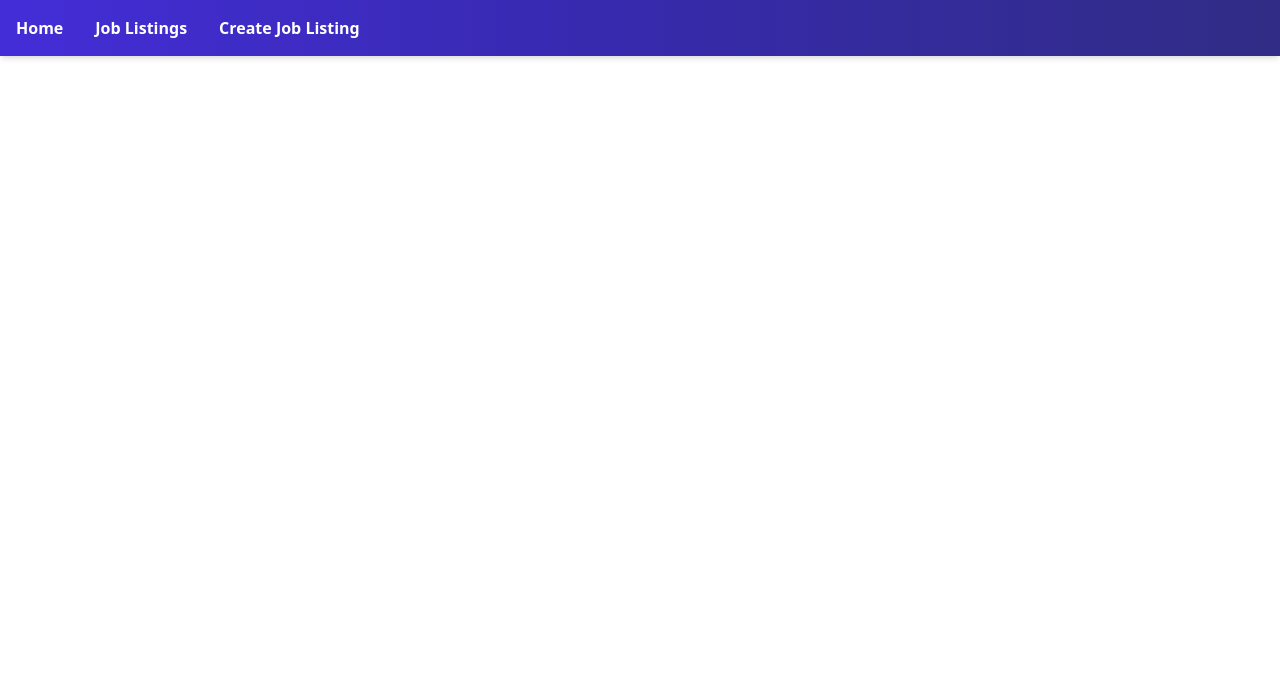
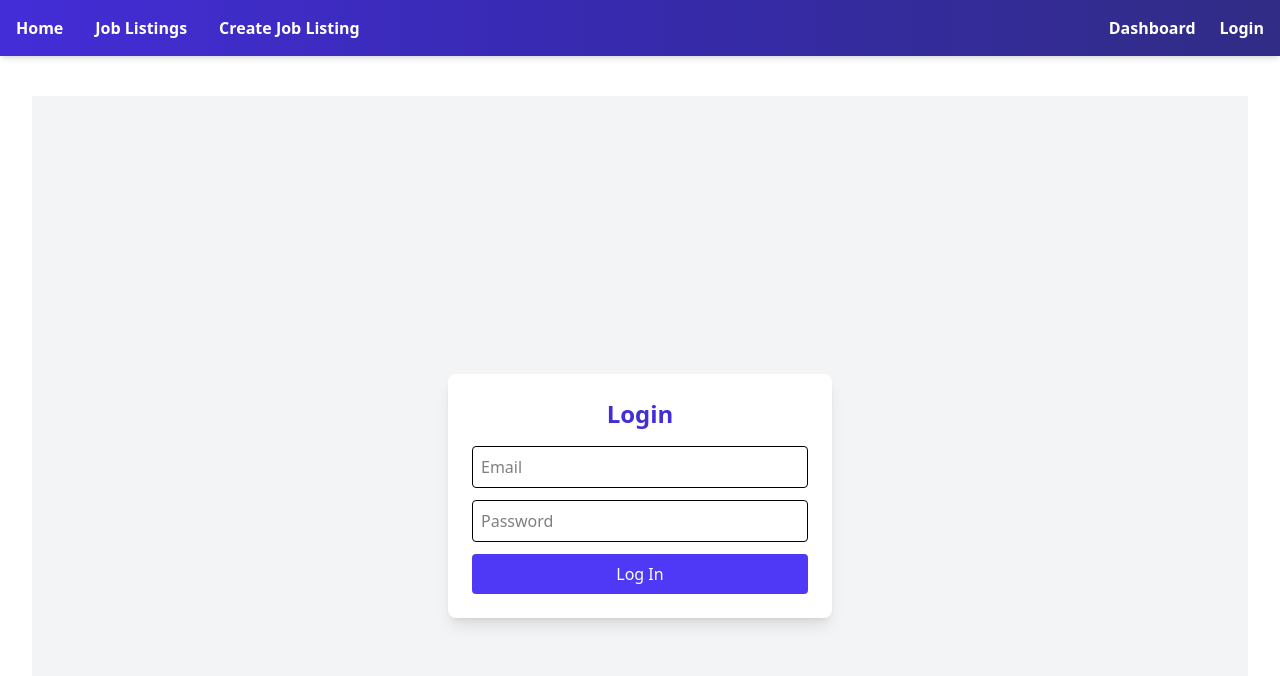
Before and after one commit to amar-ashfaq/job-board-app, a React (Vite) app: page /login in a window 1280 px wide. Shown: the top 676 px of the page. Built offline with nearby package versions, Linux system fonts and the light colour scheme.

Commit message:
Implemented the login and dashboard

```diff
--- a/src/components/Navigation.tsx
+++ b/src/components/Navigation.tsx
@@ -1,16 +1,20 @@
 import { BrowserRouter as Router, Route, Routes, Link } from "react-router-dom";
 import App from "../App.tsx";
-import JobListing from "./JobListing";
-import JobForm from "./JobForm.tsx";
-import JobDetails from "./JobDetails.tsx";
-import EditJob from "./EditJob.tsx";
+import JobListing from "./jobs/JobListing.tsx";
+import JobForm from "./jobs/JobForm.tsx";
+import JobDetails from "./jobs/JobDetails.tsx";
+import EditJob from "./jobs/EditJob.tsx";
+import Dashboard from "./dashboard/Dashboard.tsx";
+import Login from "./auth/Login.tsx";
 
 function Navigation() {
   return (
     <Router>
       {/* Fixed full-width nav bar at the top */}
       <nav className="fixed top-0 left-0 w-full bg-gradient-to-r from-indigo-700 via-indigo-800 to-indigo-900 p-4 shadow-md z-50">
-        <div className="max-w-7xl mx-auto flex space-x-8">
+        <div className="max-w-7xl mx-auto flex justify-between items-center">
+          {/* Left side links */}
+          <div className="flex space-x-8">
             <Link
               to="/"
               className="text-white font-semibold hover:text-indigo-300 transition-colors duration-200"
@@ -30,6 +34,23 @@ function Navigation() {
               Create Job Listing
             </Link>
           </div>
+
+          {/* Right side links */}
+          <div className="flex space-x-6">
+            <Link
+              to="/dashboard"
+              className="text-white font-semibold hover:text-indigo-300 transition-colors duration-200"
+            >
+              Dashboard
+            </Link>
+            <Link
+              to="/login"
+              className="text-white font-semibold hover:text-indigo-300 transition-colors duration-200"
+            >
+              Login
+            </Link>
+          </div>
+        </div>
       </nav>
 
       {/* Add padding-top to avoid content hidden under fixed nav */}
@@ -40,6 +61,9 @@ function Navigation() {
           <Route path="/create-listing" element={<JobForm />} />
           <Route path="/listings/:id" element={<JobDetails />} />
           <Route path="/listings/:id/editDetails" element={<EditJob />} />
+
+          <Route path="/dashboard" element={<Dashboard />} />
+          <Route path="/login" element={<Login />} />
         </Routes>
       </div>
     </Router>
--- /dev/null
+++ b/src/components/ProtectedRoute.tsx
@@ -0,0 +1,10 @@
+import { Navigate } from "react-router-dom";
+import { useUser } from "./UserContext"; // or your context
+import type { JSX } from "react";
+
+const ProtectedRoute = ({ children }: { children: JSX.Element }) => {
+  const { user } = useUser();
+  return user ? children : <Navigate to="/login" />;
+};
+
+export default ProtectedRoute;
--- /dev/null
+++ b/src/components/UserContext.tsx
@@ -0,0 +1,45 @@
+import { createContext, useContext, useEffect, useState } from "react";
+import { supabase } from "../supabaseClient"; // adjust this path if needed
+
+type UserContextType = {
+  user: any | null;
+  loading: boolean;
+};
+
+const UserContext = createContext<UserContextType>({
+  user: null,
+  loading: true,
+});
+
+export const UserProvider = ({ children }: { children: React.ReactNode }) => {
+  const [user, setUser] = useState<any | null>(null);
+  const [loading, setLoading] = useState(true);
+
+  useEffect(() => {
+    const loadUser = async () => {
+      const { data } = await supabase.auth.getUser();
+      if (data?.user) setUser(data.user);
+      setLoading(false);
+    };
+
+    loadUser();
+
+    const { data: listener } = supabase.auth.onAuthStateChange(
+      (_event, session) => {
+        setUser(session?.user || null);
+      }
+    );
+
+    return () => {
+      listener.subscription.unsubscribe();
+    };
+  }, []);
+
+  return (
+    <UserContext.Provider value={{ user, loading }}>
+      {children}
+    </UserContext.Provider>
+  );
+};
+
+export const useUser = () => useContext(UserContext);
--- /dev/null
+++ b/src/components/auth/Login.tsx
@@ -0,0 +1,64 @@
+import { useState } from "react";
+import { supabase } from "../../supabaseClient";
+import { useNavigate } from "react-router-dom";
+
+const Login = () => {
+  const [email, setEmail] = useState("");
+  const [password, setPassword] = useState("");
+  const [error, setError] = useState<string | null>(null);
+  const navigate = useNavigate();
+
+  const handleLogin = async (e: React.FormEvent) => {
+    e.preventDefault();
+    setError(null);
+
+    const { error } = await supabase.auth.signInWithPassword({
+      email,
+      password,
+    });
+
+    if (error) {
+      setError(error.message);
+    } else {
+      navigate("/dashboard"); // or wherever you'd like to send users
+    }
+  };
+
+  return (
+    <div className="min-h-screen flex items-center justify-center bg-gray-100">
+      <form
+        onSubmit={handleLogin}
+        className="bg-white p-6 rounded-lg shadow-lg w-full max-w-sm"
+      >
+        <h2 className="text-2xl font-bold mb-4 text-center text-indigo-700">
+          Login
+        </h2>
+        <input
+          type="email"
+          placeholder="Email"
+          className="w-full p-2 mb-3 border rounded"
+          value={email}
+          onChange={(e) => setEmail(e.target.value)}
+          required
+        />
+        <input
+          type="password"
+          placeholder="Password"
+          className="w-full p-2 mb-3 border rounded"
+          value={password}
+          onChange={(e) => setPassword(e.target.value)}
+          required
+        />
+        {error && <p className="text-red-500 text-sm mb-3">{error}</p>}
+        <button
+          type="submit"
+          className="w-full bg-indigo-600 text-white py-2 rounded hover:bg-indigo-700"
+        >
+          Log In
+        </button>
+      </form>
+    </div>
+  );
+};
+
+export default Login;
--- /dev/null
+++ b/src/components/dashboard/Dashboard.tsx
@@ -0,0 +1,21 @@
+import { useUser } from "../UserContext";
+
+function Dashboard() {
+
+    const {user, loading} = useUser();
+
+    if (loading) {
+        return <p className="text-gray-500">Loading user...</p>
+    }
+
+    if (!user) {
+        return <p className="text-red-500">Not logged in</p>
+    }
+
+    return (
+        <div className="p-4">
+            <h2 className="text-xl font-bold text-indigo-800">Welcome, {user.email}!</h2>
+        </div>
+    );
+}
+export default Dashboard;
--- a/src/main.tsx
+++ b/src/main.tsx
@@ -2,9 +2,12 @@ import { StrictMode } from "react";
 import { createRoot } from "react-dom/client";
 import "./index.css";
 import Navigation from "./components/Navigation.tsx";
+import { UserProvider } from "./components/UserContext.tsx";
 
 createRoot(document.getElementById("root")!).render(
   <StrictMode>
-    <Navigation />
+    <UserProvider>
+      <Navigation />
+    </UserProvider>
   </StrictMode>
 );
```
Lines whose indentation alone changed are shown as unchanged.
